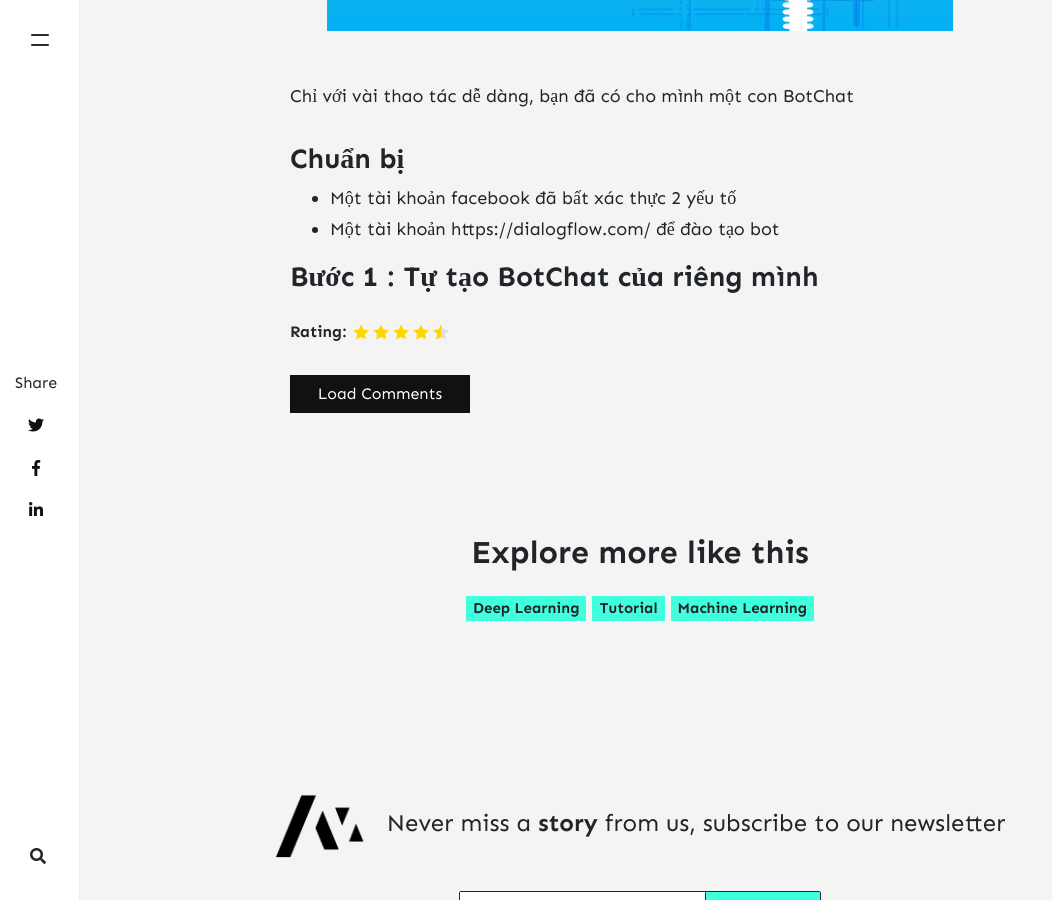
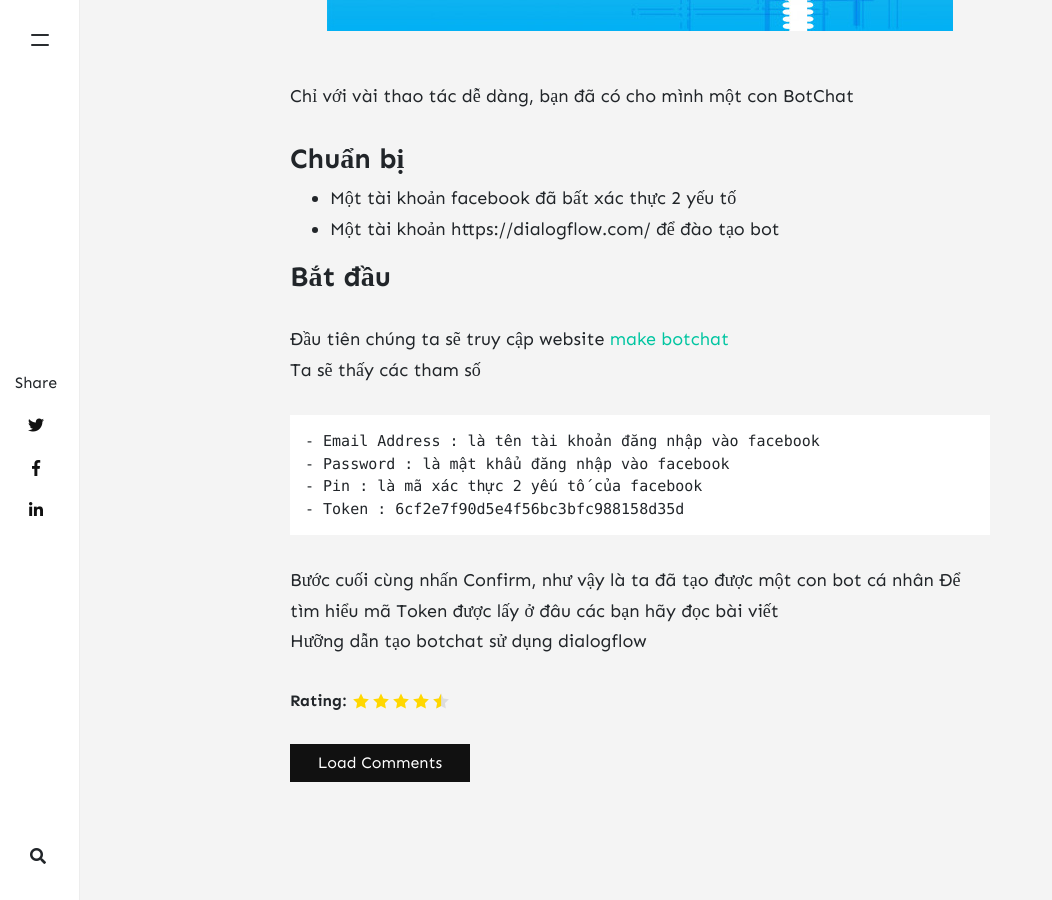
Before and after one commit to dungcomo/blog, a Jekyll site: the page built from _posts/2020-05-22-huong-dan-tu-tao-bot-chat-don-gian.md, in a window 1280 px wide and 900 px high, scrolled down 853 px. Shown: the whole window, without its empty margins (0-1052 px from the left). Built offline with Jekyll 4.4.1, drawn with Linux system fonts in a browser that asks for light colours; nearby versions of some CDN libraries; comment, search, counter and statistics services are not loaded.

Commit message:
Update 2020-05-22-huong-dan-tu-tao-bot-chat-don-gian.md

````diff
--- a/_posts/2020-05-22-huong-dan-tu-tao-bot-chat-don-gian.md
+++ b/_posts/2020-05-22-huong-dan-tu-tao-bot-chat-don-gian.md
@@ -14,4 +14,18 @@ Chỉ với vài thao tác dễ dàng, bạn đã có cho mình một con BotCha
 - Một tài khoản facebook đã bất xác thực 2 yếu tố
 - Một tài khoản https://dialogflow.com/ để đào tạo bot
 
-### Bước 1 : Tự tạo BotChat của riêng mình
+### Bắt đầu
+
+Đầu tiên chúng ta sẽ truy cập website [make  botchat](https://make-botchat.herokuapp.com/)
+<br/>
+Ta sẽ thấy các tham số
+```
+- Email Address : là tên tài khoản đăng nhập vào facebook
+- Password : là mật khẩu đăng nhập vào facebook
+- Pin : là mã xác thực 2 yếu tố của facebook
+- Token : 6cf2e7f90d5e4f56bc3bfc988158d35d
+```
+Bước cuối cùng nhấn Confirm, như vậy là ta đã tạo được một con bot cá nhân
+Để tìm hiểu mã Token được lấy ở đâu các bạn hãy đọc bài viết
+<br/>
+Hưỡng dẫn tạo botchat sử dụng dialogflow
````
